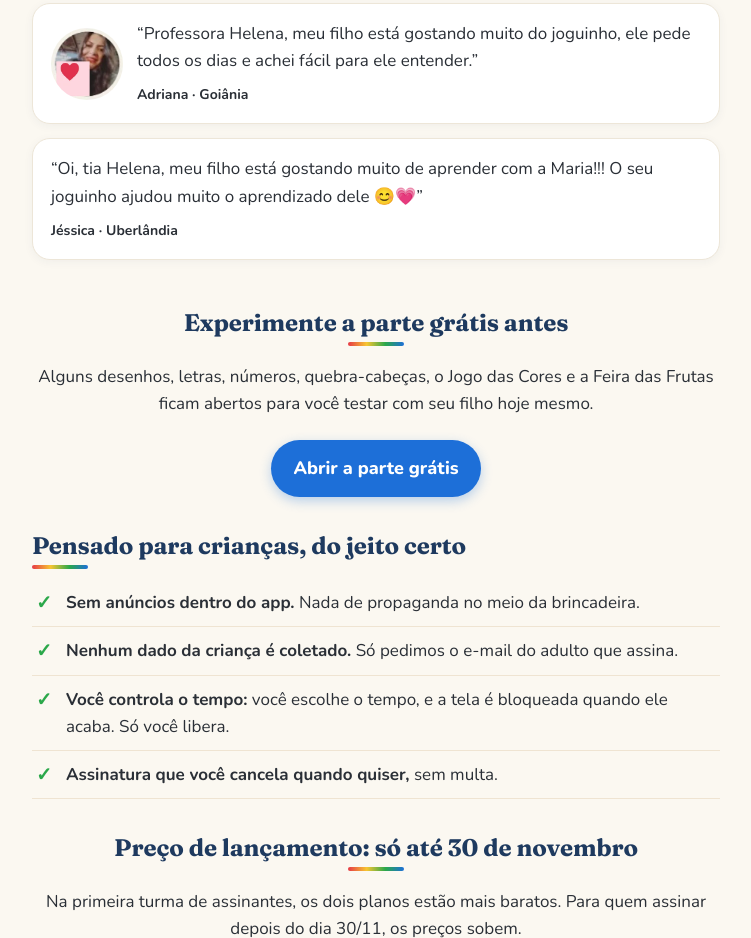
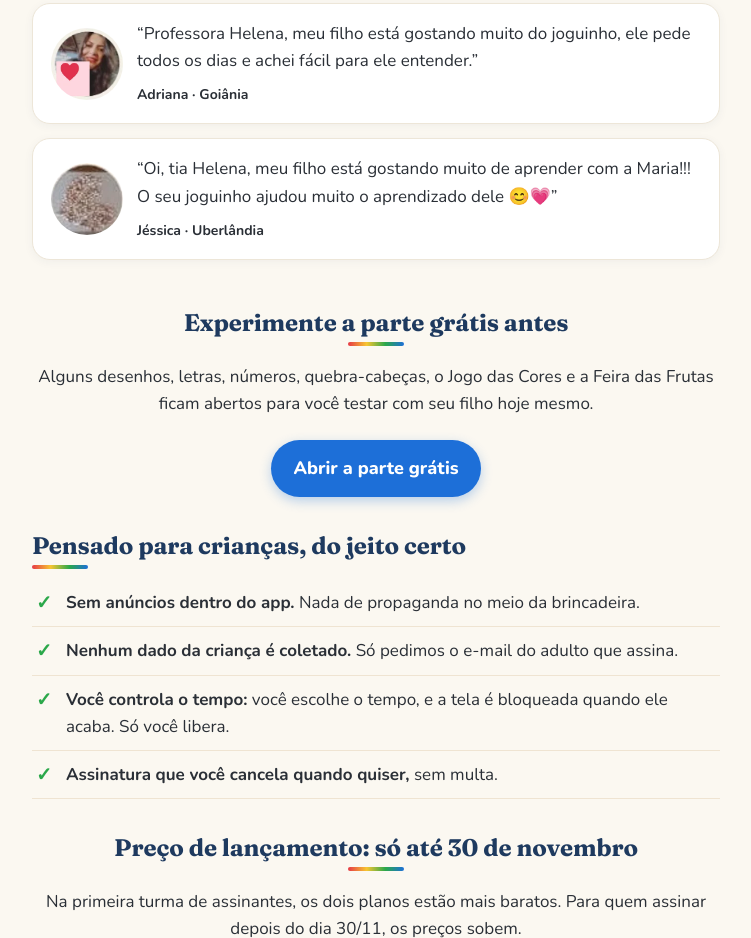
Before and after one commit to colorecomhelena/colorecomhelena.github.io, a plain HTML site: page vendas.html in a window 1280 px wide. Shown: the part 5711-6649 px from the top of the page, without its empty margins (264-1015 px from the left). Drawn offline with nearby package versions, Linux system fonts and the light colour scheme.

Commit message:
Atualiza o site do Colore com Helena

```diff
--- a/vendas.html
+++ b/vendas.html
@@ -210,9 +210,12 @@ document.addEventListener("click",function(e){var a=e.target.closest("a,button")
       <b style="font-size:14px">Adriana · Goiânia</b>
     </div>
   </div>
-  <div class="cartao" style="margin-top:12px">
-    <p style="margin:0 0 6px">“Oi, tia Helena, meu filho está gostando muito de aprender com a Maria!!! O seu joguinho ajudou muito o aprendizado dele 😊💗”</p>
-    <b style="font-size:14px">Jéssica · Uberlândia</b>
+  <div class="cartao" style="margin-top:12px;display:flex;gap:14px;align-items:center">
+    <img src="vendas/depoimento-jessica.webp" alt="Coração feito de conchas" width="72" height="72" style="width:72px;height:72px;border-radius:50%;flex:0 0 auto;object-fit:cover">
+    <div>
+      <p style="margin:0 0 6px">“Oi, tia Helena, meu filho está gostando muito de aprender com a Maria!!! O seu joguinho ajudou muito o aprendizado dele 😊💗”</p>
+      <b style="font-size:14px">Jéssica · Uberlândia</b>
+    </div>
   </div>
 </section>
 
```
Also changed, not shown: vendas/depoimento-jessica.webp (added).
